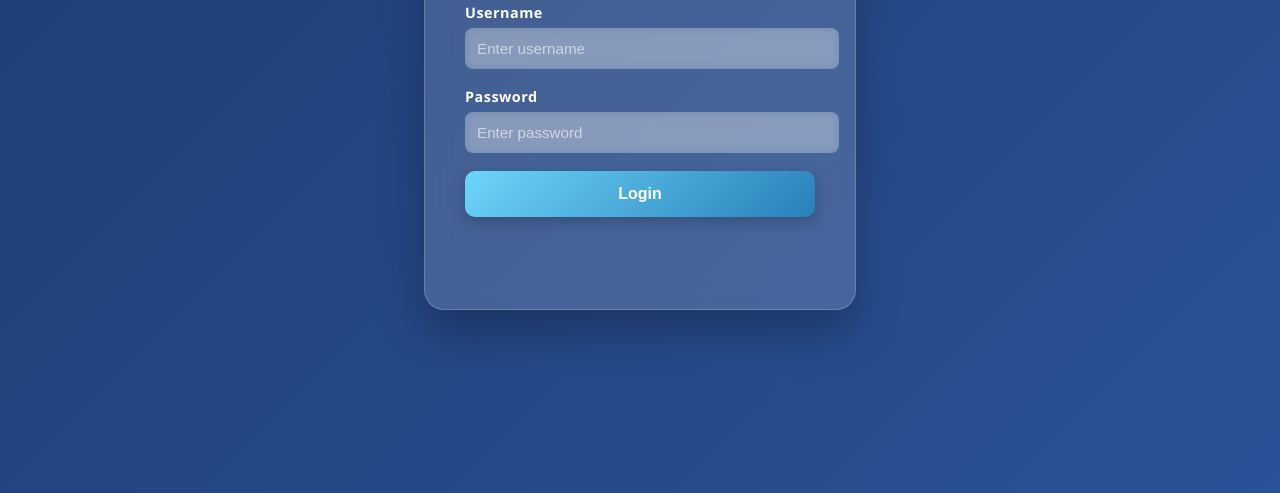
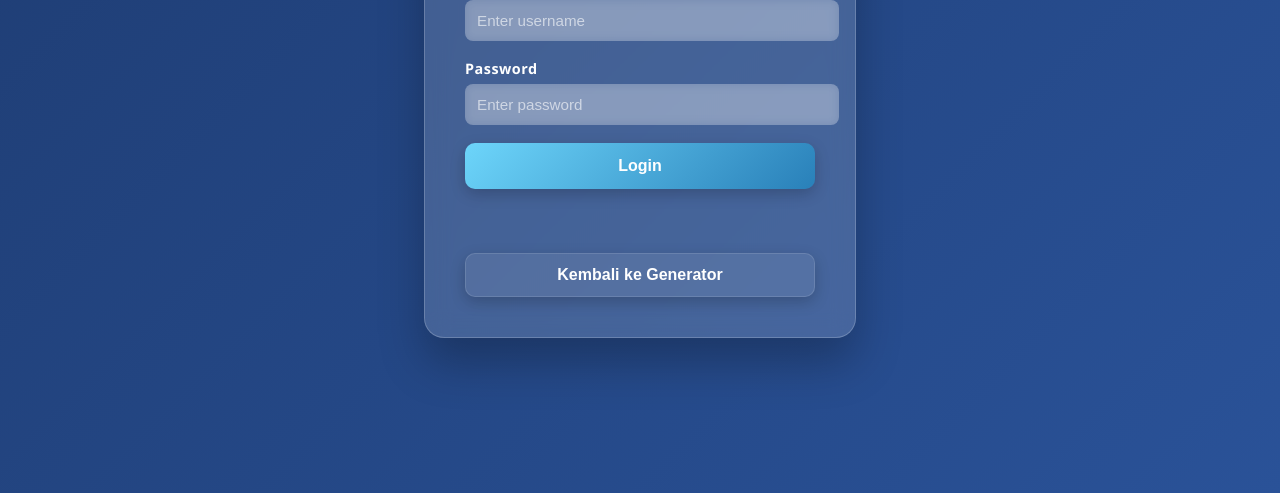
Before and after one commit to halimbagusalhakim/066_APIKeyGenerator, a website: page public/login.html in a window 1280 px wide. Shown: the part 307-800 px from the top of the page. Drawn offline with Linux system fonts and the light colour scheme.

Commit message:
last edit donee

```diff
--- a/public/login.html
+++ b/public/login.html
@@ -105,6 +105,24 @@
             text-align: left;
             min-height: 20px;
         }
+
+        /* ===== BACK BUTTON ===== */
+        #backButton {
+            width: 100%;
+            padding: 12px;
+            margin-top: 12px;
+            border-radius: 10px;
+            background: rgba(255,255,255,0.08);
+            color: #fff;
+            border: 1px solid rgba(255,255,255,0.12);
+            font-weight: 600;
+            cursor: pointer;
+        }
+
+        #backButton:hover {
+            transform: translateY(-2px);
+            box-shadow: 0 8px 20px rgba(0,0,0,0.2);
+        }
     </style>
 </head>
 
@@ -123,6 +141,7 @@
         </form>
 
         <pre id="messageOut"></pre>
+        <button type="button" id="backButton" onclick="window.location.href='/'">Kembali ke Generator</button>
     </div>
 
     <script src="/public/login.js"></script>
```
